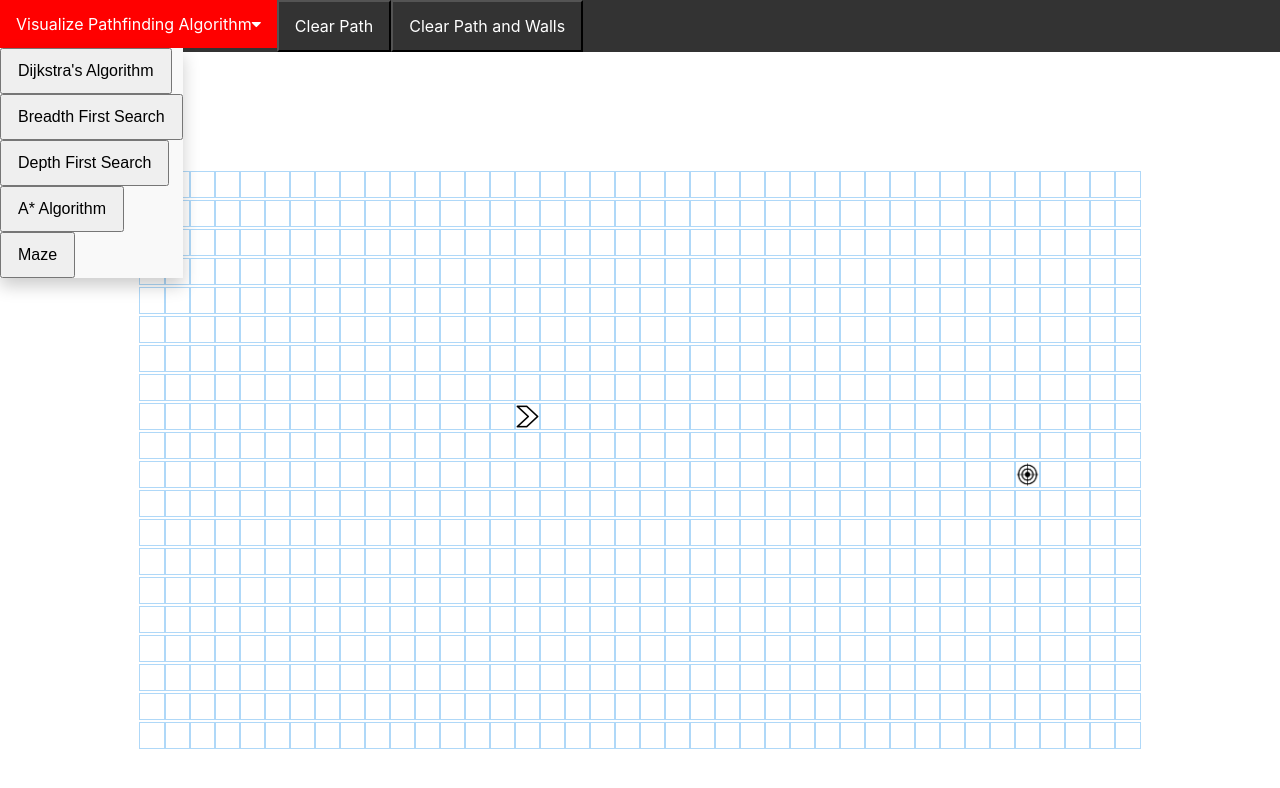
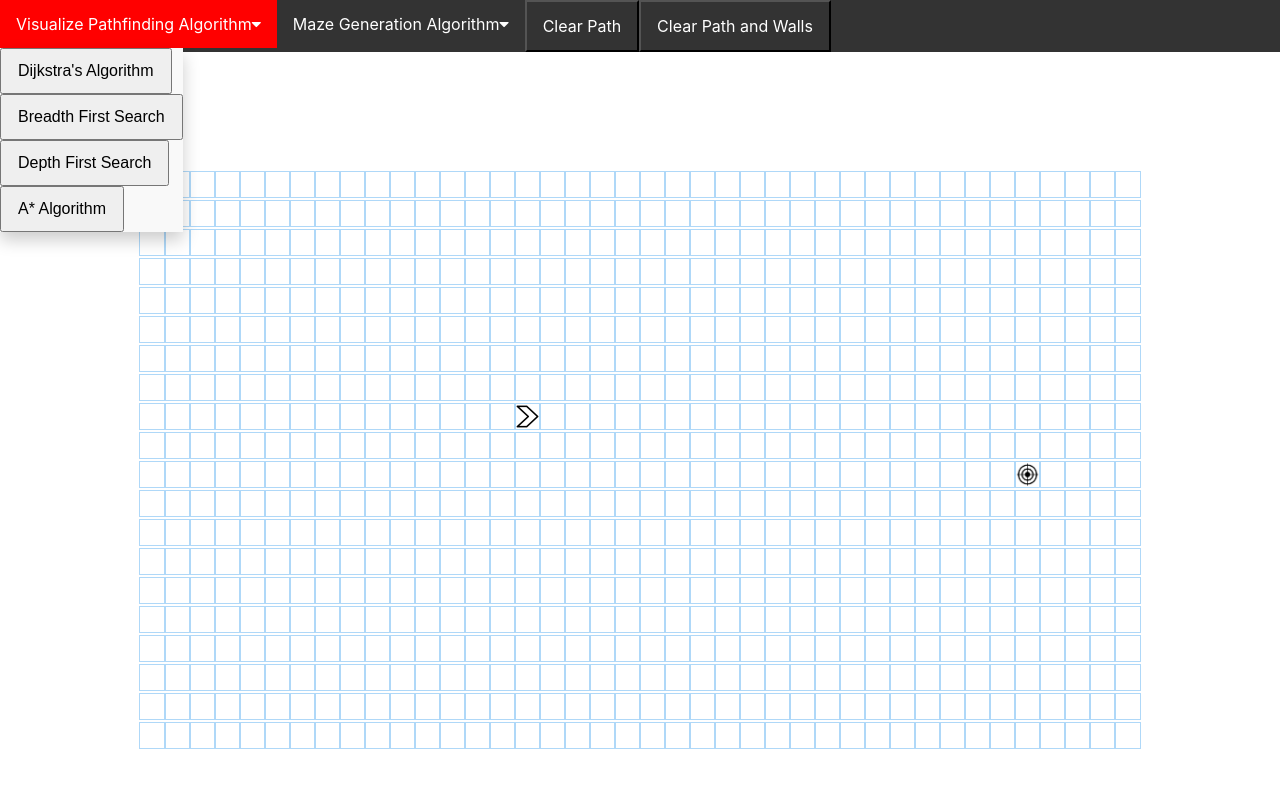
Before and after one commit to daviddsouza2000/pathfinding-visualizer, a React (Create React App) app: page / in a window 1280 px wide. Shown: the top 788 px of the page. Built offline with nearby package versions, Linux system fonts and the light colour scheme.

Commit message:
new drop down menu

```diff
--- a/src/PathfindingVisualizer/PathfindingVisualizer.jsx
+++ b/src/PathfindingVisualizer/PathfindingVisualizer.jsx
@@ -201,8 +201,15 @@ export default function PathfindingVisualizer() {
                         <button onClick={() => visualizeAStar()}>
                             A* Algorithm
                         </button>
+                    </div>
+                </div>
+                <div className="dropdown">
+                    <button className="dropbtn">Maze Generation Algorithm
+                    <i className="fa fa-caret-down"></i>
+                    </button>
+                    <div className="dropdown-content">
                         <button onClick={() => generateMaze()}>
-                            Maze
+                            Recursive Backtracking
                         </button>
                     </div>
                 </div>
```
